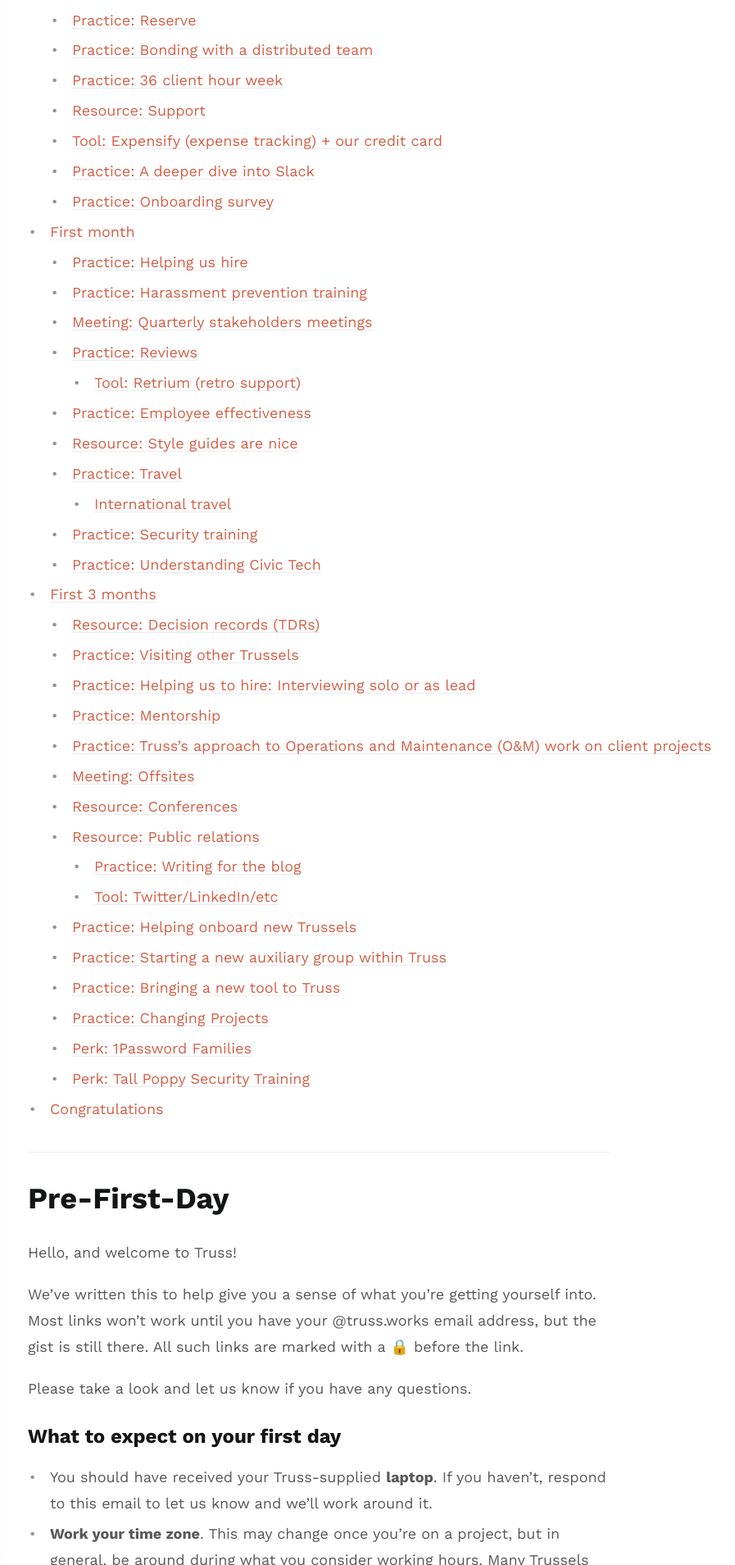
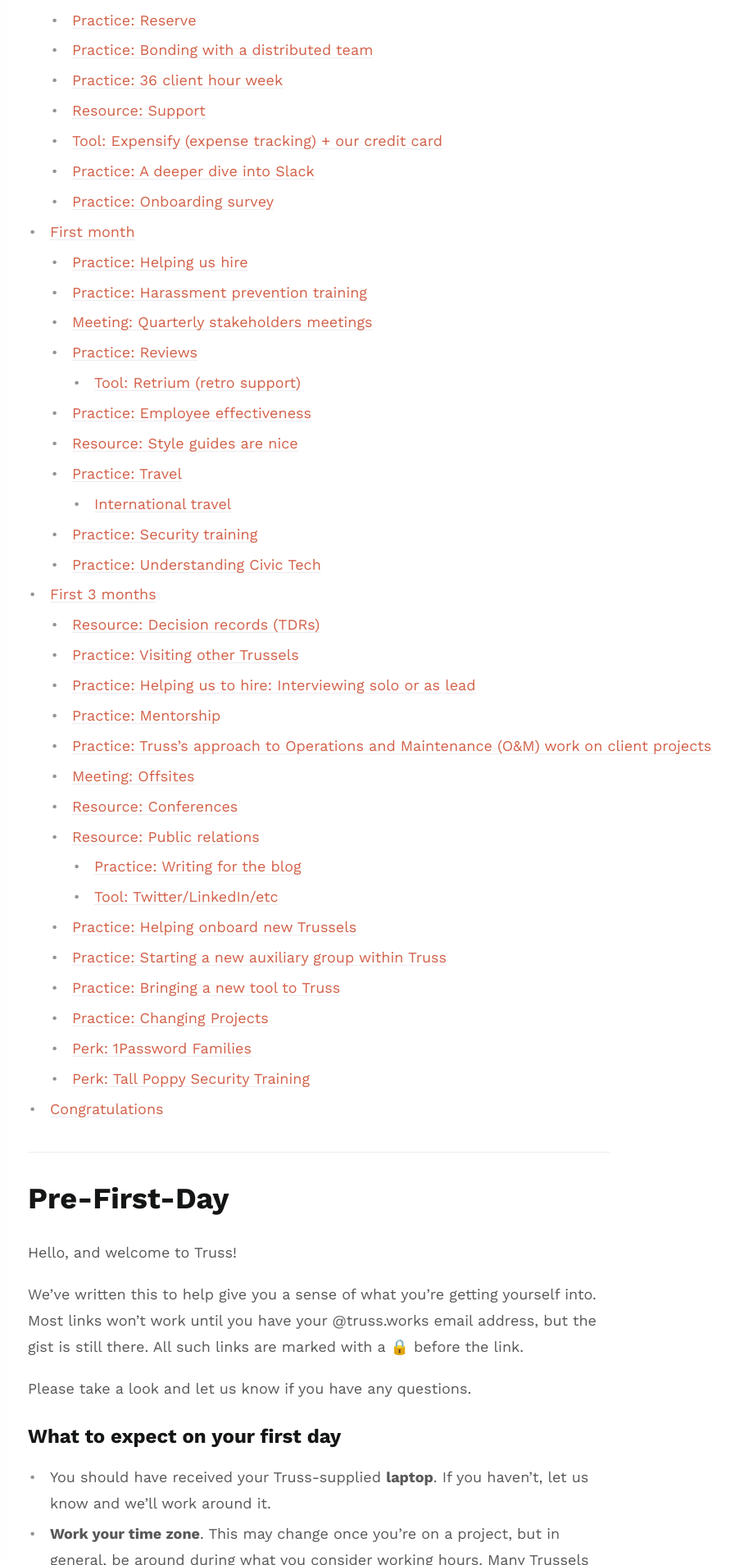
Before and after one commit to trussworks/trussels-guide, a Jekyll site: the page built from docs/trussels.md, in a window 1280 px wide. Shown: the part 3091-5000 px from the top of the page at 82% size, without its empty margins (383-1280 px from the left). Built offline with Jekyll 4.4.1, drawn with Linux system fonts in a browser that asks for light colours; emoji names are drawn with the system emoji font.

Commit message:
Update trussels.md to remove contact via email about laptop

```diff
--- a/docs/trussels.md
+++ b/docs/trussels.md
@@ -30,7 +30,7 @@ We’ve written this to help give you a sense of what you’re getting yourself
 Please take a look and let us know if you have any questions.
 
 ## What to expect on your first day
-* You should have received your Truss-supplied **laptop**. If you haven’t, respond to this email to let us know and we’ll work around it.
+* You should have received your Truss-supplied **laptop**. If you haven’t, let us know and we’ll work around it.
 * **Work your time zone**. This may change once you’re on a project, but in general, be around during what you consider working hours. Many Trussels work 9a-5p in their local time, but you do you.
     * Note: The sweet spot when most Trussels’ work hours overlap is 10a-2p Pacific / 1p-5p Eastern, so we all try to be around during that time.
 * We have set up three default meetings on your first day to get you started.
```
